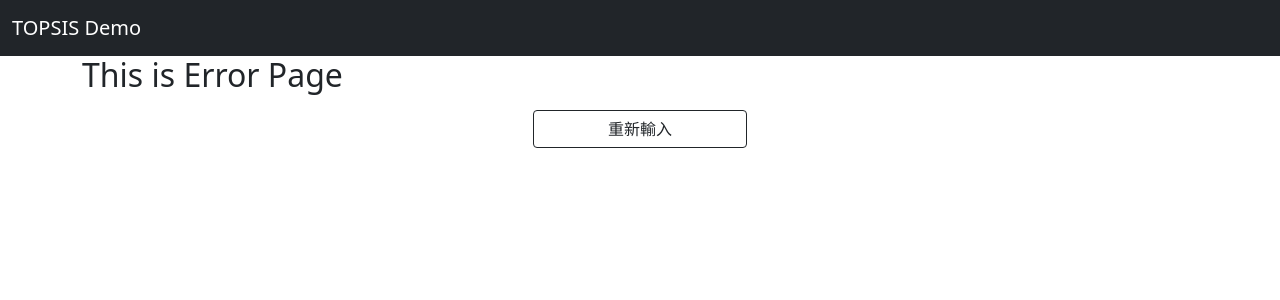
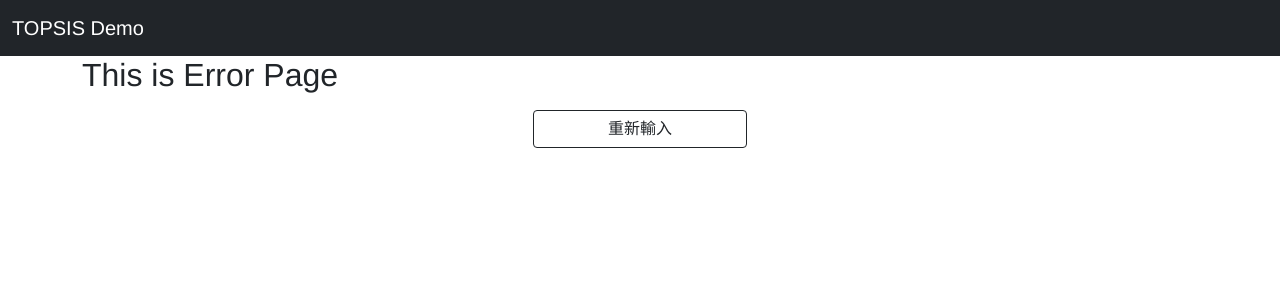
Before and after one commit to yao1222/Django, a Django app: template templates/error.html in a window 1280 px wide. Shown: the top 300 px of the page. Run offline with Django 3.2, Linux system fonts and the light colour scheme; the template is opened without the code that fills it, so the values that code supplies are empty; some libraries are stand-ins or nearby versions.

Commit message:
Add files via upload

```diff
--- a/static/style.css
+++ b/static/style.css
@@ -1,3 +1,8 @@
+* {
+    font-family: "Helvetica", "Arial", "LiHei Pro", "黑體-繁", "微軟正黑體", sans-serif;
+    ;
+}
+
 .button4 {
     display: inline-block;
     padding: 0.3em 1.2em;
```
